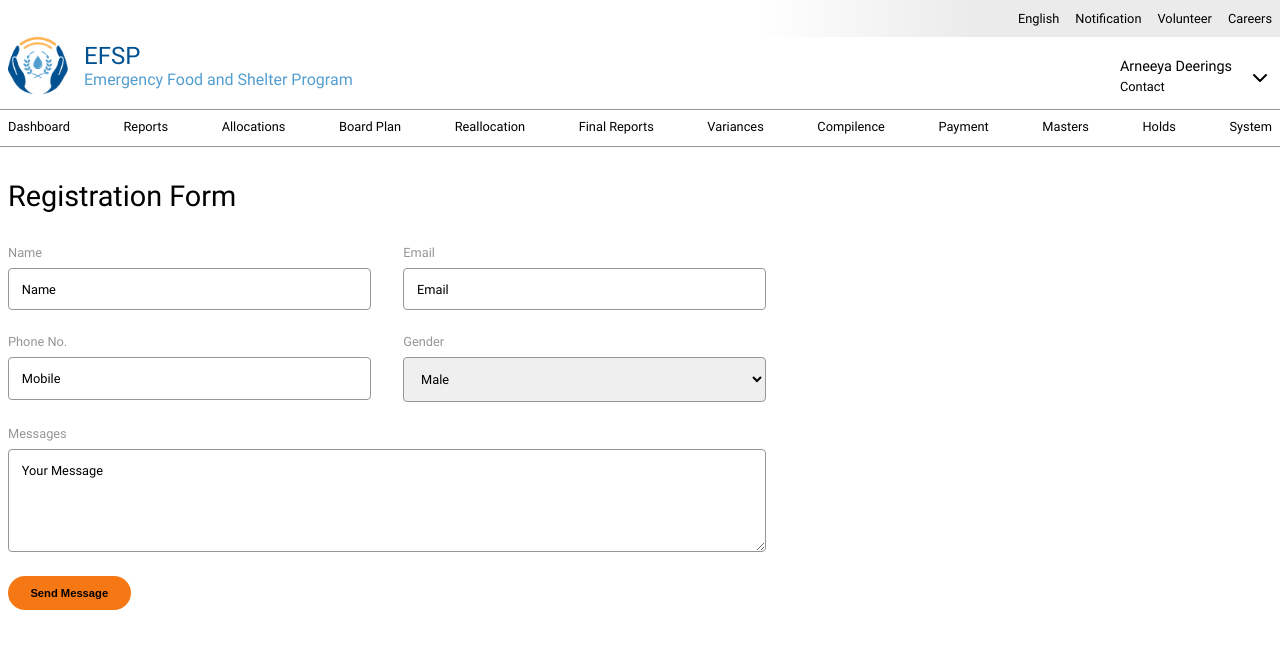
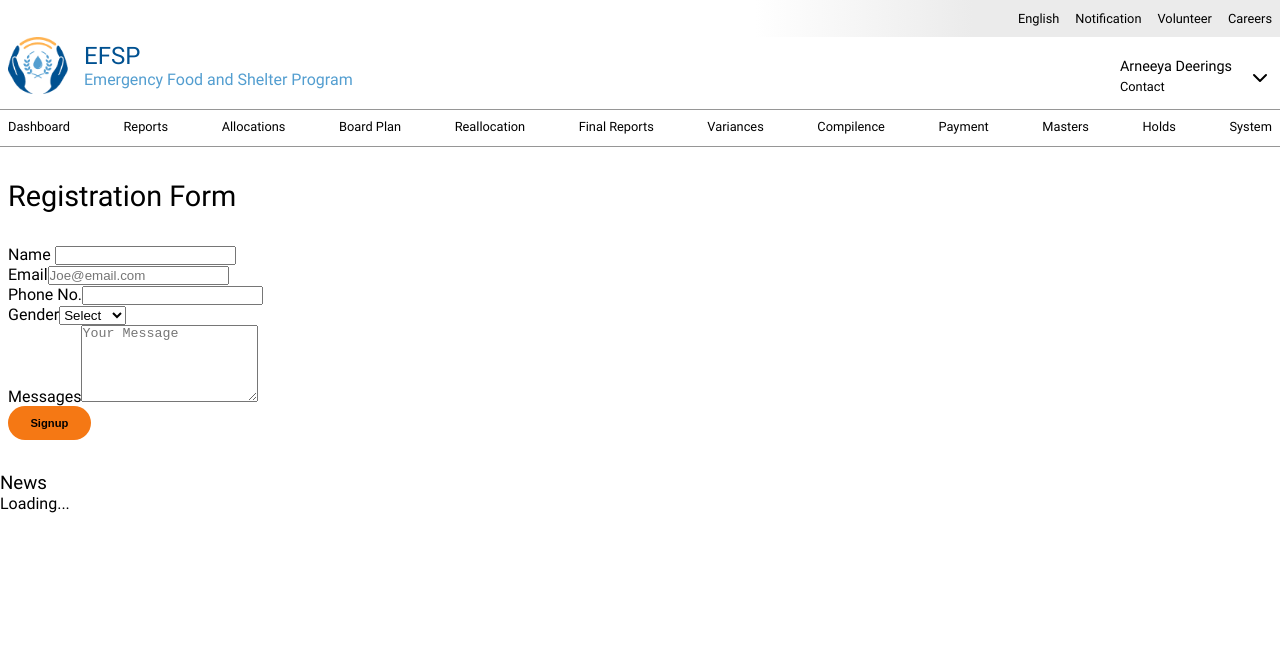
Before and after one commit to infinitekriti/efsp, a React (Create React App) app: page / in a window 1280 px wide. Shown: the top 648 px of the page. Built offline with nearby package versions, Linux system fonts and the light colour scheme.

Commit message:
27-12-23

```diff
--- a/src/components/pageSpacific/home/registrationForm/RegistrationForm.js
+++ b/src/components/pageSpacific/home/registrationForm/RegistrationForm.js
@@ -1,54 +1,194 @@
-import "./RegistrationForm.scss"
-import Button from "../../../common/button/Button"
+import "./RegistrationForm.scss";
+import { useState } from "react";
+import Button from "../../../common/button/Button";
+const RegistrationForm = () => {
+  const [formData, setFormData] = useState({
+    name: "",
+    mail: "",
+    phoneNumber: "",
+    gender: "",
+    message: "",
+  });
+  const [formData1, setFormData1] = useState({
+    name: "",
+    mail: "",
+    phoneNumber: "",
+    gender: "",
+    message: "",
+  });
+  const [error, seterror] = useState(true);
+  const [Loading, setLoading] = useState(true);
 
+  const handleInputChange = (event) => {
+    const { id, value } = event.target;
+    if (id === "gender") {
+      setFormData((prevData) => ({
+        ...prevData,
+        [id]: value,
+      }));
+    } else {
+      setFormData((prevData) => ({
+        ...prevData,
+        [id]: value,
+      }));
+    }
+  };
+  const isEmailValid = (email) => {
+    const emailRegex = /^[^\s@]+@[^\s@]+\.[^\s@]+$/;
+    return emailRegex.test(email);
+  };
+  const handleSignup = () => {
+    if (
+      !formData.name ||
+      !formData.mail ||
+      !formData.phoneNumber ||
+      !formData.gender ||
+      !formData.message
+    ) {
+      alert("Please enter all the feilds");
+      seterror(true);
+      setLoading(false);
+      return;
+    }
+    if (!isEmailValid(formData.mail)) {
+      alert("Please enter a valid email address.");
+      seterror(true);
+      setLoading(false);
+      return;
+    }
 
-const RegistrationForm = () => {
+    seterror(false);
+    setLoading(false);
+    setFormData1(formData);
+    setFormData({
+        name: "",
+        mail: "",
+        phoneNumber: "",
+        gender: "",
+        message:"",
+      });
+  };
   return (
+    <div>
       <section className="registMain paddingTb-2em">
         <div className="pageContainer">
           <div className="registTitle">
             <h1>Registration Form</h1>
           </div>
           <div className="registWrap">
-                <form>
+            <div className="form">
               <div className="formWrapIn">
                 <div className="fromInput">
                   <label>Name </label>
-                            <input type="text" className="" placeholder="Name" />
+                  <input
+                    type="text"
+                    className="InputFeild"
+                    id="name"
+                    value={formData.name}
+                    onChange={handleInputChange}
+                  />
                 </div>
                 <div className="fromInput">
                   <label>Email</label>
-                            <input type="Email" className="" placeholder="Email" />
+                  <input
+                    type="email"
+                    id="mail"
+                    value={formData.mail}
+                    onChange={handleInputChange}
+                    placeholder="Joe@email.com"
+                  />
                 </div>
               </div>
               <div className="formWrapIn">
                 <div className="fromInput">
                   <label>Phone No.</label>
-                            <input type="number" className="" placeholder="Mobile" />
+                  <input
+                    type="tel"
+                    className="InputFeild"
+                    id="phoneNumber"
+                    value={formData.phoneNumber}
+                    onChange={handleInputChange}
+                    //   pattern="[0-9]{3}-[0-9]{2}-[0-9]{3}"
+                  />
                 </div>
                 <div className="fromInput">
                   <label>Gender</label>
-                            <select>
-                                <option>Male</option>
-                                <option>Female</option>
+                  <select
+                    name="Gender"
+                    id="gender"
+                    value={formData.gender}
+                    onChange={handleInputChange}
+                  >
+                    <option value="select">Select</option>
+                    <option value="male">Male</option>
+                    <option value="female">Female</option>
+                    <option value="other">Other</option>
                   </select>
                 </div>
               </div>
               <div className="formWrapIn">
                 <div className="fromInput">
                   <label>Messages</label>
-                    <textarea rows="5" placeholder="Your Message" />
+                  <textarea
+                    rows="5"
+                    placeholder="Your Message"
+                    id="message"
+                    value={formData.message}
+                    onChange={handleInputChange}
+                  />
                 </div>
               </div>
 
-                <div className="fromInput">
-                <Button title="Send Message" />
+              <div className="fromInput" onClick={handleSignup}>
+                <Button title="Signup" />
               </div>
-                </form>
+            </div>
           </div>
         </div>
       </section>
-  )
-}
+      <h1>News</h1>
+      {Loading ? (
+        <p>Loading...</p>
+      ) : error ? (
+        <p>{error}</p>
+      ) : (
+        <ul>
+          <li>
+            <ul>
+              <li>
+                <h3>Name</h3>
+              </li>
+              <li>{formData1.name}</li>
+            </ul>
+            <ul>
+              <li>
+                <h3>Email</h3>
+              </li>
+              <li>{formData1.mail}</li>
+            </ul>
+            <ul>
+              <li>
+                <h3>PhoneNumber</h3>
+              </li>
+              <li>{formData1.phoneNumber}</li>
+            </ul>
+            <ul>
+              <li>
+                <h3>Gender</h3>
+              </li>
+              <li>{formData1.gender}</li>
+            </ul>
+            <ul>
+              <li>
+                <h3>Gender</h3>
+              </li>
+              <li>{formData1.message}</li>
+            </ul>
+          </li>
+        </ul>
+      )}
+    </div>
+  );
+};
 
-export default RegistrationForm
+export default RegistrationForm;
```
Lines whose indentation alone changed are shown as unchanged.
